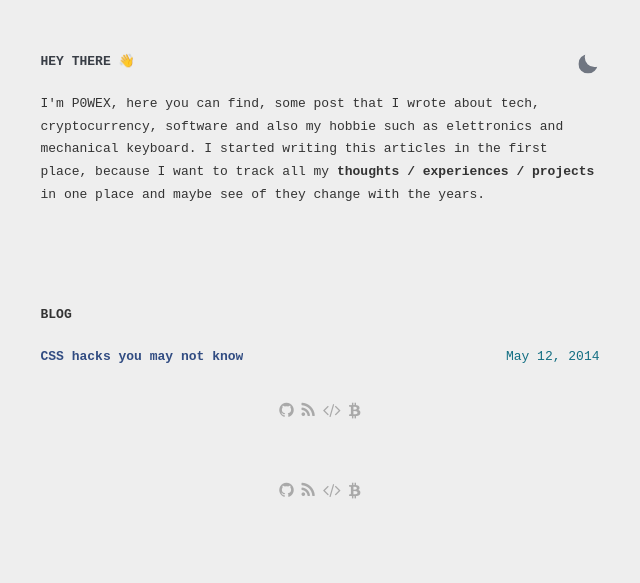
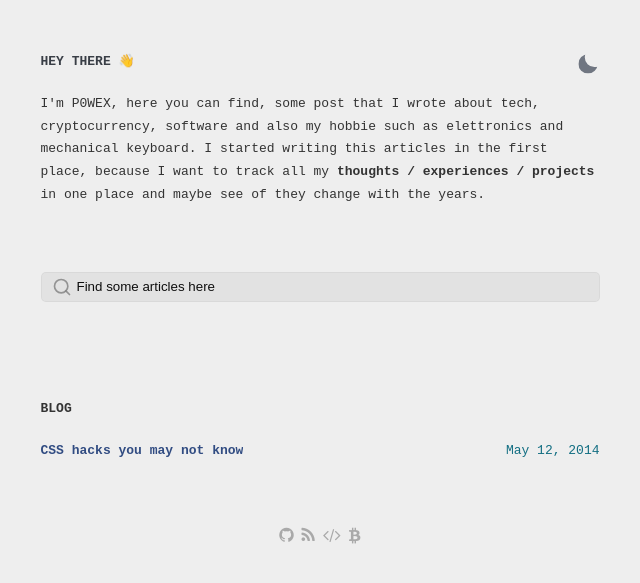
Before and after one commit to DavideBri/Gesko, a Jekyll site: the page built from index.html, in a window 1280 px wide. Shown: the top 583 px of the page, without its empty margins (320-960 px from the left). Built offline with Jekyll 4.4.1, drawn with Linux system fonts in a browser that asks for light colours; comment, search, counter and statistics services are not loaded.

Commit message:
Added Search bar

```diff
--- a/index.html
+++ b/index.html
@@ -3,6 +3,7 @@ layout: default
 ---
 
 <link rel="stylesheet" href="https://cdnjs.cloudflare.com/ajax/libs/font-awesome/4.7.0/css/font-awesome.min.css">
+
 
 <section id="intro">
     <div class="flex-row-between">
@@ -11,11 +12,23 @@ layout: default
             <div></div>
         </button>
     </div>
+    <div class="bio">
     <p>I'm P0WEX, here you can find, some post that I wrote about tech, cryptocurrency, software and also my hobbie such as elettronics and mechanical keyboard. I started writing this articles in the first place, because I want to track all my <b>thoughts / experiences / projects </b> in one place and maybe see of they change with the years. <br>
     </p>
+    </div>
+</section>
 
-</section>
 <!-- TODO: Add a search bar for the posts -->
+<div class="search-article">
+      <label for="search-input" aria-hidden="true">
+        <!-- Magnifier -->
+        <svg xmlns="http://www.w3.org/2000/svg" width="20" height="20" viewBox="0 0 24 24" fill="none" stroke="rgba(128,128,128,0.8)" stroke-width="2" stroke-linecap="round" stroke-linejoin="round" class="feather feather-search"><circle cx="11" cy="11" r="8"></circle><line x1="21" y1="21" x2="16.65" y2="16.65"></line></svg>
+      </label>
+
+     <input type="search" id="search-input" placeholder="Find some articles here" aria-label="Search">
+    <ul id="search-results"></ul>
+</div>
+
 <section class="posts">
     <h2>BLOG</h2>
     <ul>
@@ -26,12 +39,3 @@ layout: default
         {% endfor %}
     </ul>
 </section>
-
-<footer class="social-footer">
-  <div class="social-footer-icons">
-      <a href="https://github.com/P0WEX" title="Github profile, nothing much there.." target="_blank" rel="noopener noreferrer"><i class="fa fa-github" aria-hidden="true"></i></a>
-      <a href="{{site.url}}/atom.xml" title="Are you so interested in me??" target="_blank" rel="noopener noreferrer"><i class="fa fa-rss" aria-hidden="true"></i></a>
-      <a href="https://github.com/P0WEX/P0WEX.github.io" title="Source of my website" target="_blank" rel="noopener noreferrer"><i class="fa fa-code" aria-hidden="true"></i></a>
-      <a href="https://bettermoneyhabits.bankofamerica.com/en/saving-budgeting/ways-to-save-money" title="<3" target="_blank" rel="noopener noreferrer"><i class="fa fa-btc" aria-hidden="true"></i></a>
-  </div>
-</footer>
```
